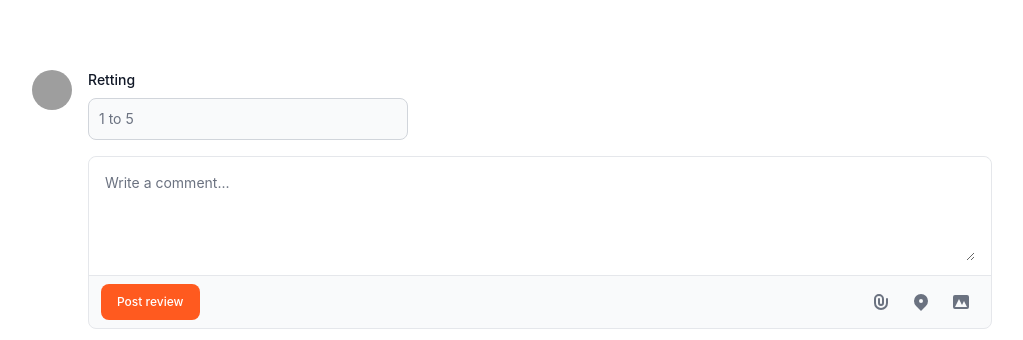
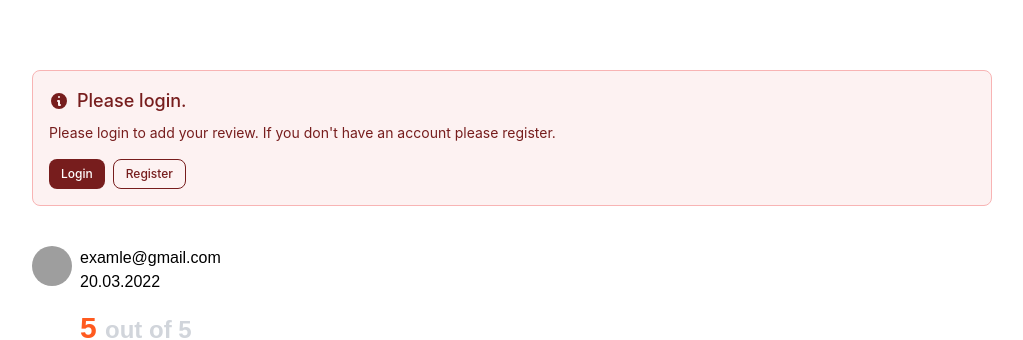
Before and after one commit to rejwan-ahamed/delivery-website-react-assignment-11-, a React (Create React App) app: page /service in a window 1280 px wide. Shown: the part 504-844 px from the top of the page, without its empty margins (128-1151 px from the left). Built offline with nearby package versions, Linux system fonts and the light colour scheme; no server answers; grey boxes are pictures that could not be loaded; a web font is replaced by a local one.

Commit message:
login warning added

```diff
--- a/src/Components/Service.js
+++ b/src/Components/Service.js
@@ -1,8 +1,11 @@
-import React from "react";
+import React, { useContext } from "react";
+import { Link } from "react-router-dom";
 import UseTitle from "./Title";
+import { AuthContext } from "../Context/MainContext";
 const Service = () => {
   UseTitle("Service");
   window.scroll(0, 0);
+  const{user} = useContext(AuthContext)
   return (
     <div>
       <div className="course-main-part px-4 mt-20 mb-20 block lg:px-20 xl:px-40 lg:flex justify-center items-start lg:gap-10 ">
@@ -30,8 +33,10 @@ const Service = () => {
           </h1>
         </div>
       </div>
+
       {/* comment section start here */}
       <div className="main-comment-area px-6 lg:px-20 xl:px-40">
+        {user ? (
           <div className="upper-part-comment-section block sm:flex gap-4">
             <img
               class="w-10 h-10 rounded-full"
@@ -137,6 +142,55 @@ const Service = () => {
               </div>
             </form>
           </div>
+        ) : (
+          <div
+            id="alert-additional-content-2"
+            class="p-4 mb-4 border border-red-300 rounded-lg bg-red-50 dark:bg-red-200"
+            role="alert"
+          >
+            <div class="flex items-center">
+              <svg
+                aria-hidden="true"
+                class="w-5 h-5 mr-2 text-red-900 dark:text-red-800"
+                fill="currentColor"
+                viewBox="0 0 20 20"
+                xmlns="http://www.w3.org/2000/svg"
+              >
+                <path
+                  fill-rule="evenodd"
+                  d="M18 10a8 8 0 11-16 0 8 8 0 0116 0zm-7-4a1 1 0 11-2 0 1 1 0 012 0zM9 9a1 1 0 000 2v3a1 1 0 001 1h1a1 1 0 100-2v-3a1 1 0 00-1-1H9z"
+                  clip-rule="evenodd"
+                ></path>
+              </svg>
+              <span class="sr-only">Info</span>
+              <h3 class="text-lg font-medium text-red-900 dark:text-red-800">
+                Please login.
+              </h3>
+            </div>
+            <div class="mt-2 mb-4 text-sm text-red-900 dark:text-red-800">
+              Please login to add your review. If you don't have an account
+              please register.
+            </div>
+            <div class="flex">
+              <Link
+                to="/login"
+                type="button"
+                class="text-white bg-red-900 hover:bg-red-800 focus:ring-4 focus:outline-none focus:ring-red-300 font-medium rounded-lg text-xs px-3 py-1.5 mr-2 text-center inline-flex items-center dark:bg-red-800 dark:hover:bg-red-900"
+              >
+                Login
+              </Link>
+              <Link
+                to="/register"
+                type="button"
+                class="text-red-900 bg-transparent border border-red-900 hover:bg-red-900 hover:text-white focus:ring-4 focus:outline-none focus:ring-red-300 font-medium rounded-lg text-xs px-3 py-1.5 text-center dark:border-red-800 dark:text-red-800 dark:hover:text-white"
+                data-dismiss-target="#alert-additional-content-2"
+                aria-label="Close"
+              >
+                Register
+              </Link>
+            </div>
+          </div>
+        )}
 
         {/* all reviews sections here */}
         <div className="all-reviews mb-20 mt-10">
```
Lines whose indentation alone changed are shown as unchanged.
